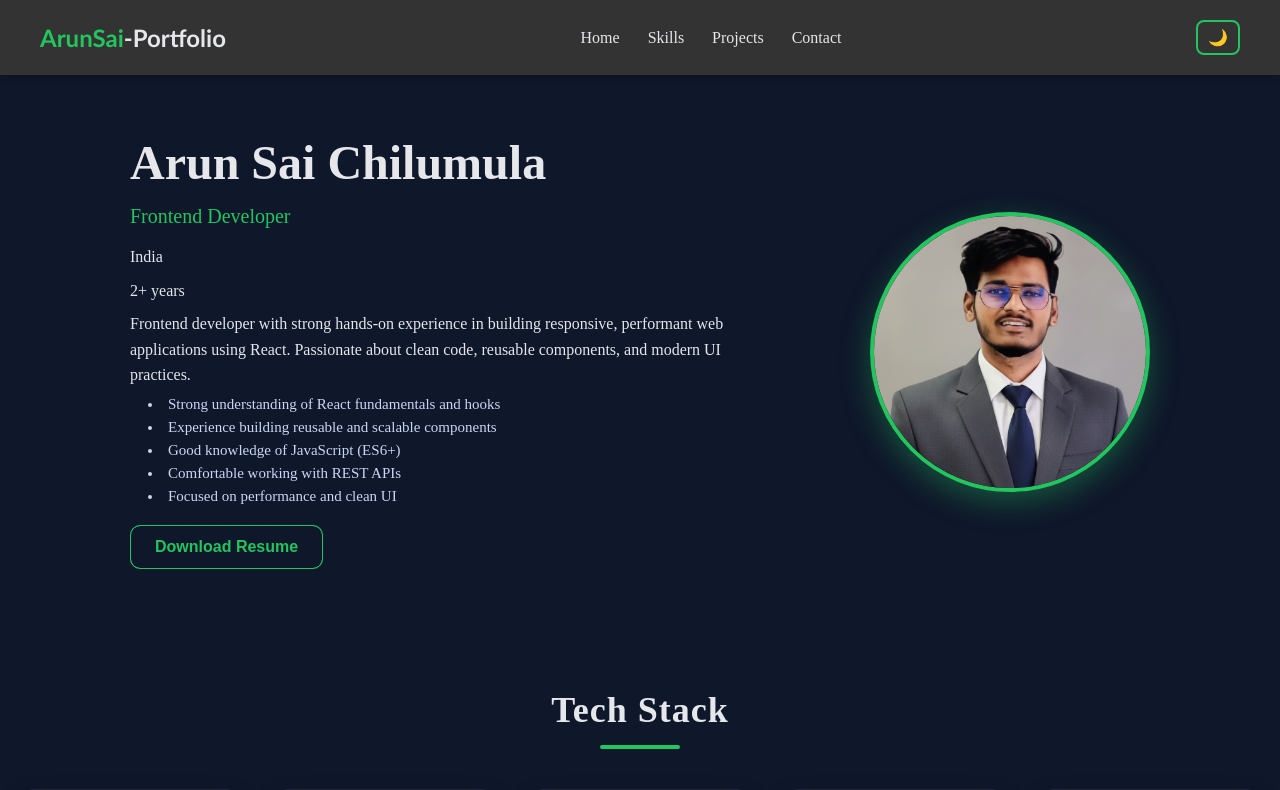
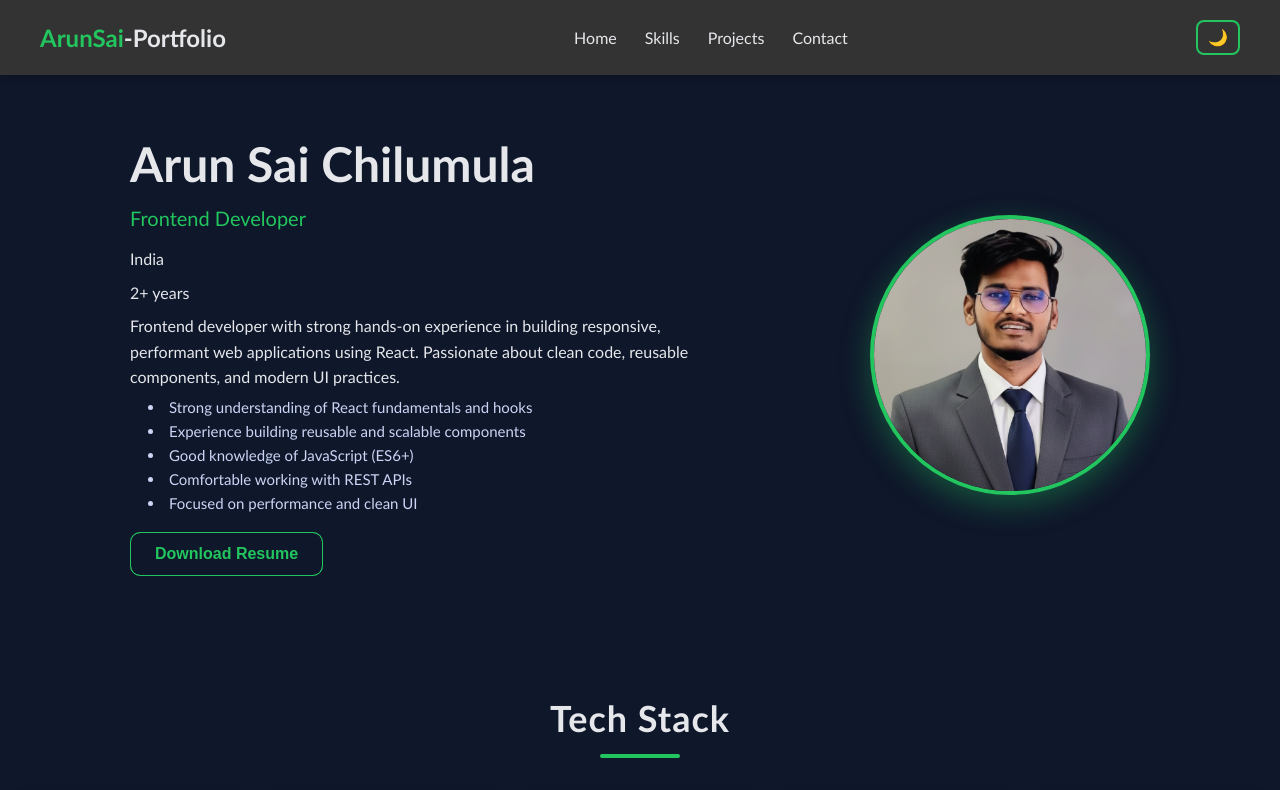
Before and after one commit to ArunSaiChilumula/Arun-Portfolio, a React (Vite) app: page / in a window 1280 px wide. Shown: the top 790 px of the page. Built offline with nearby package versions, Linux system fonts and the light colour scheme; the HTML template or start-up script is replaced by a standard one.

Commit message:
Text changes

```diff
--- a/src/App.css
+++ b/src/App.css
@@ -39,5 +39,6 @@ body {
   background: var(--bg-color);
   /* background-attachment: fixed; */
   color: var(--text-color);
+  font-family: 'Gill Sans', 'Gill Sans MT', Calibri, 'Trebuchet MS', sans-serif;
   transition: background-color 0.3s ease, color 0.3s ease;
 }
```
